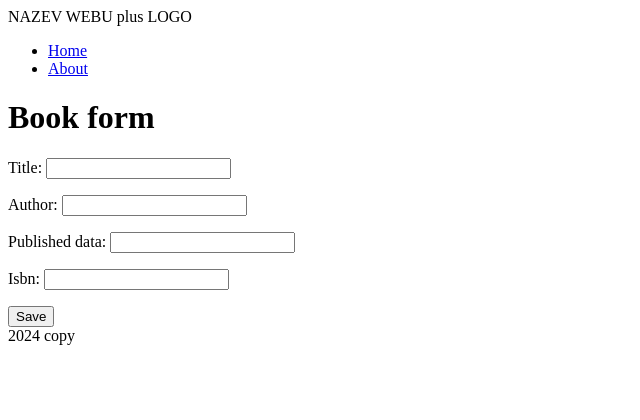
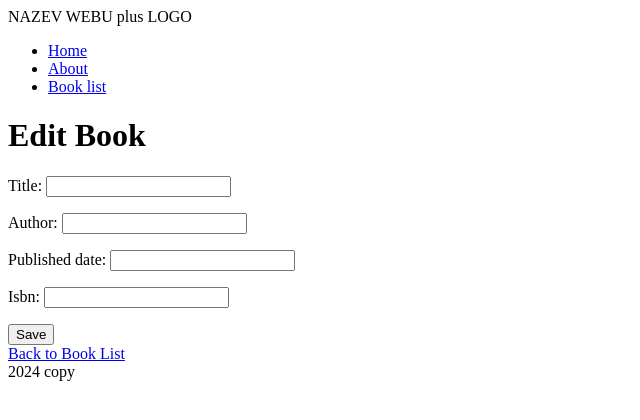
Before and after one commit to bronekd/Django_4hodina, a Django app: template library/books/templates/book_form.html in a window 1280 px wide. Shown: the top 420 px of the page, without its empty margins (0-640 px from the left). Run offline with Django 5.2, Linux system fonts and the light colour scheme; the template is opened without the code that fills it: values that come from a table or form of the project are taken from there, others are empty; data comes from the database, SQL or seed files in the repository.

Commit message:
funkční apliace s přidáním dat do databáze a přidán link mezi aplikacemi

```diff
--- a/library/books/forms.py
+++ b/library/books/forms.py
@@ -4,4 +4,4 @@ from .models import Book
 class BookForm(forms.ModelForm):
     class Meta:
         model = Book
-        fields = "__all__"
+        fields = ['title', 'author', 'published_date', 'isbn']
--- a/library/books/models.py
+++ b/library/books/models.py
@@ -1,12 +1,10 @@
 from django.db import models
-
-# Create your models here.
 
 class Book(models.Model):
     title = models.CharField(max_length=100)
     author = models.CharField(max_length=100)
-    published_data = models.DateField()
+    published_date = models.DateField()
     isbn = models.CharField(max_length=13, unique=True)
 
     def __str__(self):
-        return f"{self.title} - {self.author} - {self.isbn}"
+        return self.title
--- a/library/books/templates/book_form.html
+++ b/library/books/templates/book_form.html
@@ -1,17 +1,18 @@
+
 {% extends "master.html" %}
 
 {% block title %}
-  Home
+  BookForm
 {% endblock %}
 
 
 {% block content %}
-  <h1>Book form</h1>
 
-  <form method="post">
-      {% csrf_token %}
-      {{ form.as_p }}
-      <button type="submit"> Save</button>
-  </form>
-
+<h1>{% if object %}Edit Book{% else %}Add New Book{% endif %}</h1>
+<form method="post">
+    {% csrf_token %}
+    {{ form.as_p }}
+    <button type="submit">Save</button>
+</form>
+<a href="{% url 'book_list' %}">Back to Book List</a>
 {% endblock %}
--- a/library/books/urls.py
+++ b/library/books/urls.py
@@ -1,7 +1,7 @@
-from django.contrib import admin
 from django.urls import path
 from .views import *
 
 urlpatterns = [
-    path("list", BookListView.as_view(), name="book_list")
+    path("list/", BookListView.as_view(), name="book_list"),
+    path("create/", BookCreateView.as_view(), name="book_create"),
 ]
--- a/library/books/views/list_book.py
+++ b/library/books/views/list_book.py
@@ -1,5 +1,6 @@
 from django.views.generic import ListView
 from ..models import Book
+
 
 class BookListView(ListView):
     model = Book
--- a/library/core/templates/main_menu.html
+++ b/library/core/templates/main_menu.html
@@ -2,5 +2,6 @@
     <ul>
         <li><a href="{% url 'home' %}"> Home </a></li>
         <li><a href="{% url 'about' %}"> About </a></li>
+        <li><a href="{% url 'book_list' %}"> Book list </a></li>
     </ul>
 </nav>
```
Also changed, not shown: library/books/templates/book_list.html (+6 -5 lines), library/library/settings.py (+4 -4 lines), library/books/migrations/0002_rename_published_data_book_published_date_and_more.py (added), library/books/views/create_book.py (line endings or trailing spaces), library/db.sqlite3.
